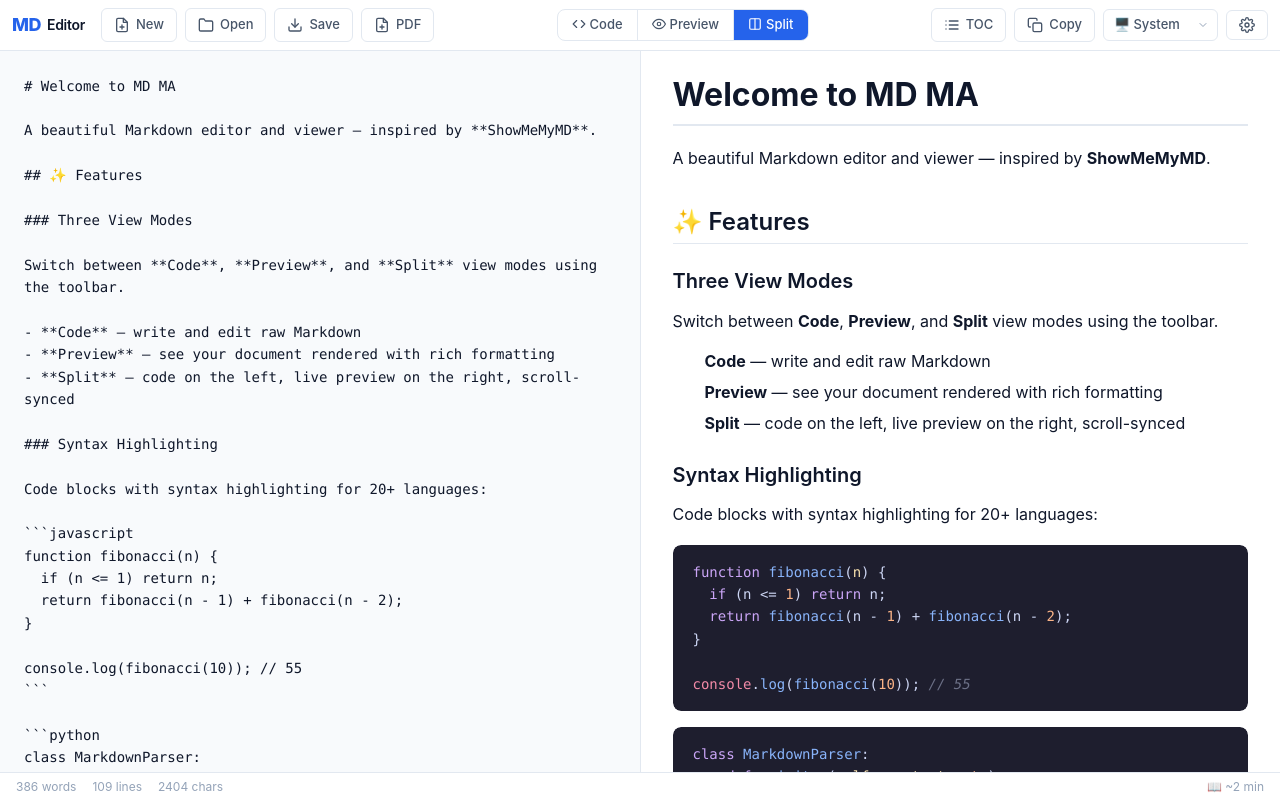
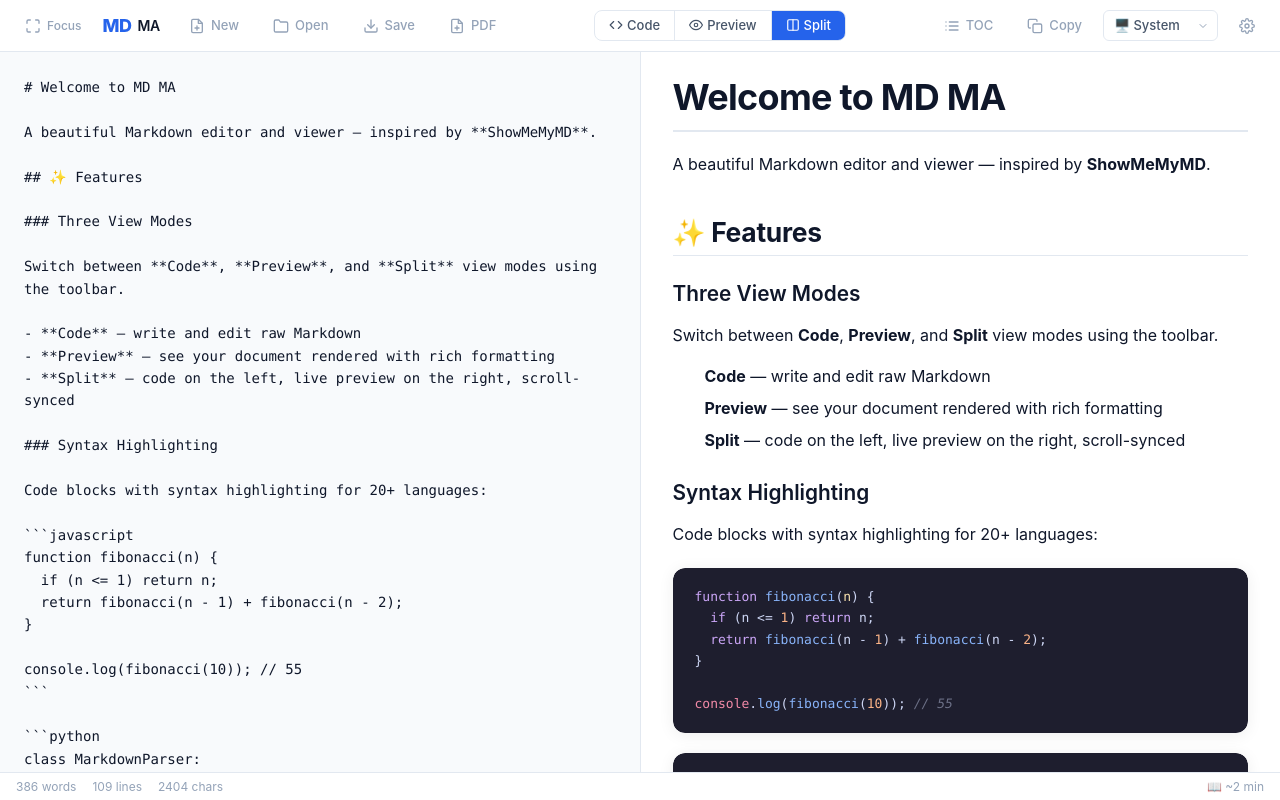
Before and after one commit to kawlas/MD-MA, a React (Vite) app: page / in a window 1280 px wide. Built offline with nearby package versions, Linux system fonts and the light colour scheme.

Commit message:
feat(ui): premium typography, animated links, code copy button, focus mode, refined tables/blockquotes/images

```diff
--- a/src/App.tsx
+++ b/src/App.tsx
@@ -39,6 +39,7 @@ function App() {
       return {};
     }
   });
+  const [isFocusMode, setIsFocusMode] = useState(false);
   const [showThemeDialog, setShowThemeDialog] = useState(false);
   const [themeEditorName, setThemeEditorName] = useState('');
   const [themeEditorJson, setThemeEditorJson] = useState('');
@@ -367,7 +368,7 @@ function App() {
         onChange={handleFileSelected}
       />
 
-      {/* Toolbar */}
+      {/* Toolbar (hidden in focus mode except toggle button) */}
       <Toolbar
         viewMode={viewMode}
         setViewMode={setViewMode}
@@ -384,10 +385,12 @@ function App() {
         isModified={isModified}
         customThemes={customThemes}
         onManageThemes={handleOpenThemeDialog}
+        isFocusMode={isFocusMode}
+        onToggleFocus={() => setIsFocusMode(p => !p)}
       />
 
       {/* Main content */}
-      <div className="flex flex-1 overflow-hidden">
+      <div className={`flex flex-1 overflow-hidden ${isFocusMode ? 'focus-mode-active' : ''}`}>
         {/* TOC Sidebar */}
         {showToc && (
           <TableOfContents markdown={markdown} />
@@ -435,8 +438,8 @@ function App() {
         )}
       </div>
 
-      {/* Status bar */}
-      <StatusBar markdown={markdown} />
+      {/* Status bar (hidden in focus mode) */}
+      {!isFocusMode && <StatusBar markdown={markdown} />}
 
       {/* Drag overlay */}
       {isDragging && (
--- a/src/components/Preview.tsx
+++ b/src/components/Preview.tsx
@@ -1,4 +1,4 @@
-import { forwardRef, ReactNode } from 'react';
+import { forwardRef, ReactNode, useState, useCallback } from 'react';
 import ReactMarkdown from 'react-markdown';
 import remarkGfm from 'remark-gfm';
 import rehypeHighlight from 'rehype-highlight';
@@ -64,6 +64,47 @@ function headingComponent(Tag: string) {
   };
 }
 
+function CodeBlock({ children, className }: { children: ReactNode; className?: string }) {
+  const [copied, setCopied] = useState(false);
+  const handleCopy = useCallback(() => {
+    const text = getTextContent(children);
+    navigator.clipboard.writeText(text).then(() => {
+      setCopied(true);
+      setTimeout(() => setCopied(false), 1800);
+    });
+  }, [children]);
+  return (
+    <div className="code-block-wrapper" style={{ position: 'relative' }}>
+      <button
+        className="code-copy-btn"
+        onClick={handleCopy}
+        style={{
+          position: 'absolute',
+          top: 8,
+          right: 8,
+          zIndex: 10,
+          padding: '4px 10px',
+          fontSize: 11,
+          fontWeight: 500,
+          borderRadius: 6,
+          border: 'none',
+          cursor: 'pointer',
+          opacity: 0,
+          transition: 'opacity 0.2s',
+          background: 'rgba(255,255,255,0.1)',
+          color: 'rgba(255,255,255,0.7)',
+          fontFamily: '-apple-system, "SF Pro", sans-serif',
+        }}
+        onMouseEnter={(e) => { e.currentTarget.style.background = 'rgba(255,255,255,0.18)'; e.currentTarget.style.color = '#fff'; }}
+        onMouseLeave={(e) => { e.currentTarget.style.background = 'rgba(255,255,255,0.1)'; e.currentTarget.style.color = 'rgba(255,255,255,0.7)'; }}
+      >
+        {copied ? 'Copied!' : 'Copy'}
+      </button>
+      <pre className={className}>{children}</pre>
+    </div>
+  );
+}
+
 interface PreviewProps {
   markdown: string;
   onScroll?: (e: React.UIEvent<HTMLDivElement>) => void;
@@ -77,6 +118,7 @@ const Preview = forwardRef<HTMLDivElement, PreviewProps>(({ markdown, onScroll }
     h4: headingComponent('h4'),
     h5: headingComponent('h5'),
     h6: headingComponent('h6'),
+    pre: ({ children }: any) => <CodeBlock>{children}</CodeBlock>,
     blockquote: ({ children, className, ...props }: any) => {
       if (typeof className === 'string' && className.includes('callout')) {
         const typeMatch = className.match(/callout-(note|tip|important|warning|caution)/);
--- a/src/components/Toolbar.tsx
+++ b/src/components/Toolbar.tsx
@@ -16,6 +16,8 @@ interface ToolbarProps {
   isModified: boolean;
   customThemes: Record<string, ThemeVars>;
   onManageThemes: () => void;
+  isFocusMode: boolean;
+  onToggleFocus: () => void;
 }
 
 export default function Toolbar({
@@ -25,6 +27,7 @@ export default function Toolbar({
   showToc, setShowToc,
   fileName, isModified,
   customThemes, onManageThemes,
+  isFocusMode, onToggleFocus,
 }: ToolbarProps) {
   return (
     <div
@@ -32,9 +35,32 @@ export default function Toolbar({
       style={{
         background: 'var(--bg-toolbar)',
         borderBottom: '1px solid var(--border)',
-        minHeight: 48,
+        minHeight: isFocusMode ? 0 : 52,
+        overflow: isFocusMode ? 'hidden' : 'visible',
+        padding: isFocusMode ? '0 8px' : undefined,
+        opacity: isFocusMode ? 0 : 1,
+        transition: 'min-height 0.3s ease, opacity 0.3s ease, padding 0.3s ease',
       }}
     >
+      {/* Focus toggle — always visible */}
+      <button
+        className="toolbar-btn"
+        onClick={onToggleFocus}
+        title={isFocusMode ? 'Exit focus mode (Esc)' : 'Focus mode'}
+        style={{
+          position: isFocusMode ? 'fixed' : 'relative',
+          top: isFocusMode ? 8 : 'auto',
+          right: isFocusMode ? 8 : 'auto',
+          zIndex: isFocusMode ? 9999 : 'auto',
+          opacity: 1,
+        }}
+      >
+        <svg viewBox="0 0 24 24" fill="none" stroke="currentColor" strokeWidth="2" strokeLinecap="round" strokeLinejoin="round" style={{ width: 16, height: 16 }}><path d="M8 3H5a2 2 0 0 0-2 2v3m18 0V5a2 2 0 0 0-2-2h-3m0 18h3a2 2 0 0 0 2-2v-3M3 16v3a2 2 0 0 0 2 2h3"/></svg>
+        <span className="hidden sm:inline" style={{ fontSize: 12 }}>{isFocusMode ? 'Exit Focus' : 'Focus'}</span>
+      </button>
+
+      {/* Normal toolbar content — hidden in focus mode */}
+      <div style={{ display: 'flex', flex: 1, alignItems: 'center', gap: 8, opacity: isFocusMode ? 0 : 1, pointerEvents: isFocusMode ? 'none' : 'auto', transition: 'opacity 0.2s' }}>
         {/* Left: App name & file actions */}
         <div className="flex items-center gap-2">
           <div className="flex items-center gap-1.5 mr-2">
@@ -42,7 +68,7 @@ export default function Toolbar({
               MD
             </span>
             <span style={{ fontSize: 14, fontWeight: 600, color: 'var(--text-primary)', letterSpacing: -0.3 }}>
-            Editor
+              MA
             </span>
           </div>
 
@@ -146,5 +172,6 @@ export default function Toolbar({
           </button>
         </div>
       </div>
+    </div>
   );
 }
--- a/src/index.css
+++ b/src/index.css
@@ -63,11 +63,12 @@ body {
 
 /* === Markdown Preview Styles === */
 .md-preview {
-  font-family: -apple-system, BlinkMacSystemFont, 'Segoe UI', 'Noto Sans', Helvetica, Arial, sans-serif;
+  font-family: -apple-system, 'SF Pro', 'Helvetica Neue', 'Noto Sans', sans-serif;
   font-size: 16px;
-  line-height: 1.7;
+  line-height: 1.75;
   color: var(--text-primary);
   word-wrap: break-word;
+  font-feature-settings: 'kern' 1, 'liga' 1;
 }
 
 .md-preview > *:first-child {
@@ -75,25 +76,27 @@ body {
 }
 
 .md-preview h1 {
-  font-size: 2em;
+  font-size: 2.25em;
   font-weight: 700;
-  margin: 1.5em 0 0.6em;
+  margin: 1.25em 0 0.5em;
   padding-bottom: 0.3em;
   border-bottom: 2px solid var(--border);
-  line-height: 1.25;
+  line-height: 1.2;
+  letter-spacing: -0.02em;
 }
 
 .md-preview h2 {
-  font-size: 1.5em;
-  font-weight: 600;
+  font-size: 1.65em;
+  font-weight: 650;
   margin: 1.4em 0 0.5em;
-  padding-bottom: 0.25em;
+  padding-bottom: 0.2em;
   border-bottom: 1px solid var(--border);
   line-height: 1.3;
+  letter-spacing: -0.01em;
 }
 
 .md-preview h3 {
-  font-size: 1.25em;
+  font-size: 1.3em;
   font-weight: 600;
   margin: 1.2em 0 0.4em;
   line-height: 1.35;
@@ -102,20 +105,23 @@ body {
 .md-preview h4 {
   font-size: 1.1em;
   font-weight: 600;
-  margin: 1em 0 0.4em;
+  margin: 1.1em 0 0.4em;
 }
 
 .md-preview h5 {
   font-size: 1em;
   font-weight: 600;
   margin: 1em 0 0.3em;
+  color: var(--text-secondary);
 }
 
 .md-preview h6 {
-  font-size: 0.9em;
+  font-size: 0.875em;
   font-weight: 600;
   margin: 1em 0 0.3em;
-  color: var(--text-secondary);
+  color: var(--text-muted);
+  text-transform: uppercase;
+  letter-spacing: 0.04em;
 }
 
 .md-preview p {
@@ -125,10 +131,16 @@ body {
 .md-preview a {
   color: var(--accent);
   text-decoration: none;
+  background-image: linear-gradient(currentColor, currentColor);
+  background-position: 0% 100%;
+  background-repeat: no-repeat;
+  background-size: 0% 1.5px;
+  transition: background-size 0.25s ease, color 0.2s ease;
+  padding-bottom: 1px;
 }
 
 .md-preview a:hover {
-  text-decoration: underline;
+  background-size: 100% 1.5px;
   color: var(--accent-hover);
 }
 
@@ -146,16 +158,24 @@ body {
 }
 
 .md-preview blockquote {
-  margin: 1em 0;
-  padding: 0.75em 1em;
-  border-left: 4px solid var(--border);
+  margin: 1.25em 0;
+  padding: 16px 20px;
+  border-left: 3px solid var(--accent);
   color: var(--text-secondary);
-  background: var(--bg-secondary);
-  border-radius: 0 6px 6px 0;
+  background: color-mix(in srgb, var(--accent) 6%, var(--bg-primary));
+  border-radius: 0 8px 8px 0;
 }
 
 .md-preview blockquote p {
   margin: 0.3em 0;
+}
+
+.md-preview blockquote p:first-child {
+  margin-top: 0;
+}
+
+.md-preview blockquote p:last-child {
+  margin-bottom: 0;
 }
 
 .md-preview ul {
@@ -184,7 +204,7 @@ body {
 }
 
 .md-preview code {
-  font-family: 'SF Mono', 'Fira Code', 'Fira Mono', 'Roboto Mono', 'Consolas', monospace;
+  font-family: 'SF Mono', 'JetBrains Mono', 'Fira Code', 'Consolas', monospace;
   font-size: 0.875em;
   background: var(--bg-secondary);
   padding: 0.2em 0.4em;
@@ -193,21 +213,50 @@ body {
 }
 
 .md-preview pre {
-  margin: 1em 0;
-  border-radius: 8px;
+  margin: 1.25em 0;
+  border-radius: 12px;
   overflow: hidden;
+  box-shadow: 0 2px 16px rgba(0,0,0,0.07);
+}
+
+.code-block-wrapper {
+  position: relative;
+}
+
+.code-block-wrapper:hover .code-copy-btn {
+  opacity: 1 !important;
+}
+
+.code-copy-btn {
+  position: absolute;
+  top: 8px;
+  right: 8px;
 }
 
 .md-preview pre code {
   display: block;
   background: var(--code-bg, #1e1e2e) !important;
   color: #cdd6f4 !important;
-  padding: 16px 20px;
-  border-radius: 8px;
+  padding: 18px 22px;
+  border-radius: 12px;
   border: none;
   overflow-x: auto;
-  font-size: 14px;
-  line-height: 1.6;
+  font-size: 13px;
+  line-height: 1.65;
+}
+
+.md-preview pre .code-lang-label {
+  position: absolute;
+  top: 0;
+  right: 0;
+  padding: 3px 10px;
+  font-size: 10px;
+  color: rgba(255,255,255,0.35);
+  background: rgba(255,255,255,0.04);
+  border-radius: 0 12px 0 8px;
+  font-family: -apple-system, 'SF Pro', sans-serif;
+  text-transform: uppercase;
+  letter-spacing: 0.8px;
 }
 
 /* === Syntax Highlighting (Catppuccin Mocha) === */
@@ -266,9 +315,11 @@ body {
 .md-preview table {
   width: 100%;
   border-collapse: collapse;
-  margin: 1em 0;
+  margin: 1.25em 0;
   overflow-x: auto;
   display: block;
+  border-radius: 8px;
+  overflow: hidden;
 }
 
 .md-preview thead {
@@ -276,20 +327,26 @@ body {
 }
 
 .md-preview th {
-  padding: 10px 14px;
+  padding: 10px 16px;
   text-align: left;
   font-weight: 600;
-  border: 1px solid var(--border);
+  border-bottom: 2px solid var(--border);
+  font-size: 0.875em;
+  letter-spacing: 0.02em;
+  color: var(--text-secondary);
+}
+
+.md-preview td {
+  padding: 9px 16px;
+  border-bottom: 1px solid var(--border);
   font-size: 0.9em;
 }
 
-.md-preview td {
-  padding: 8px 14px;
-  border: 1px solid var(--border);
-  font-size: 0.9em;
+.md-preview tbody tr:last-child td {
+  border-bottom: none;
 }
 
-.md-preview tbody tr:nth-child(even) {
+.md-preview tbody tr:hover {
   background: var(--bg-secondary);
 }
 
@@ -433,6 +490,13 @@ body {
   flex-shrink: 0;
 }
 
+/* === Toolbar Container === */
+.toolbar-container {
+  backdrop-filter: blur(20px);
+  -webkit-backdrop-filter: blur(20px);
+  min-height: 52px;
+}
+
 /* === Button styles === */
 .toolbar-btn {
   display: inline-flex;
@@ -440,20 +504,21 @@ body {
   justify-content: center;
   gap: 6px;
   padding: 6px 12px;
-  border-radius: 6px;
+  border-radius: 8px;
   font-size: 13px;
   font-weight: 500;
-  border: 1px solid var(--border);
+  border: 1px solid transparent;
   background: transparent;
-  color: var(--text-secondary);
+  color: var(--text-muted);
   cursor: pointer;
-  transition: all 0.15s ease;
+  transition: all 0.18s ease;
   white-space: nowrap;
 }
 
 .toolbar-btn:hover {
   background: var(--bg-secondary);
   color: var(--text-primary);
+  border-color: var(--border);
 }
 
 .toolbar-btn-active {
@@ -539,8 +604,22 @@ body {
 .md-preview img {
   max-width: 100%;
   height: auto;
-  border-radius: 8px;
-  margin: 1em 0;
+  border-radius: 12px;
+  margin: 1.5em 0;
+  box-shadow: 0 4px 24px rgba(0,0,0,0.06);
+}
+
+/* === Focus Mode === */
+.focus-mode-active {
+  padding: 0 !important;
+}
+
+.focus-mode-active .md-preview {
+  padding: 40px 48px !important;
+}
+
+.focus-mode-active .editor-textarea {
+  padding: 40px 48px !important;
 }
 
 /* === Selection === */
```
Lines whose indentation alone changed are shown as unchanged.
